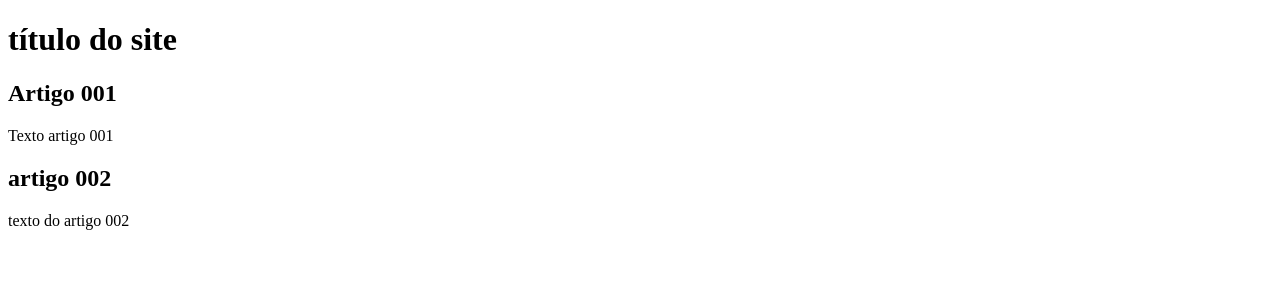
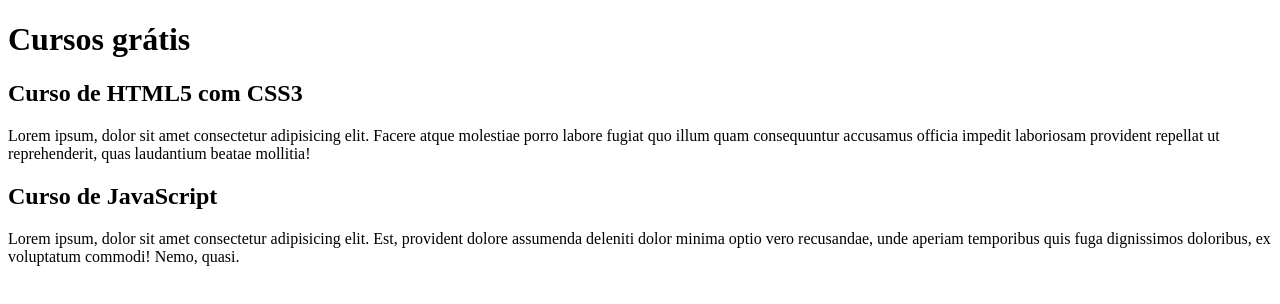
Before and after one commit to phsousajesus/Projetosite, a plain HTML site: page index.html in a window 1280 px wide. Drawn offline with Linux system fonts and the light colour scheme.

Commit message:
Comecei a escrever o conteúdo

```diff
--- a/index.html
+++ b/index.html
@@ -8,15 +8,15 @@
 <body>
     <main>
         <header>
-            <h1> título do site </h1>
+            <h1>Cursos grátis</h1>
         </header>
         <article>
-            <h2>Artigo 001</h2>
-            <p>Texto artigo 001</p>
+            <h2>Curso de HTML5 com CSS3</h2>
+            <p>Lorem ipsum, dolor sit amet consectetur adipisicing elit. Facere atque molestiae porro labore fugiat quo illum quam consequuntur accusamus officia impedit laboriosam provident repellat ut reprehenderit, quas laudantium beatae mollitia!</p>
         </article>
         <article>
-            <h2>artigo 002</h2>
-            <p>texto do artigo 002</p>
+            <h2>Curso de JavaScript</h2>
+            <p>Lorem ipsum, dolor sit amet consectetur adipisicing elit. Est, provident dolore assumenda deleniti dolor minima optio vero recusandae, unde aperiam temporibus quis fuga dignissimos doloribus, ex voluptatum commodi! Nemo, quasi.</p>
         </article>
     </main>
 
```
